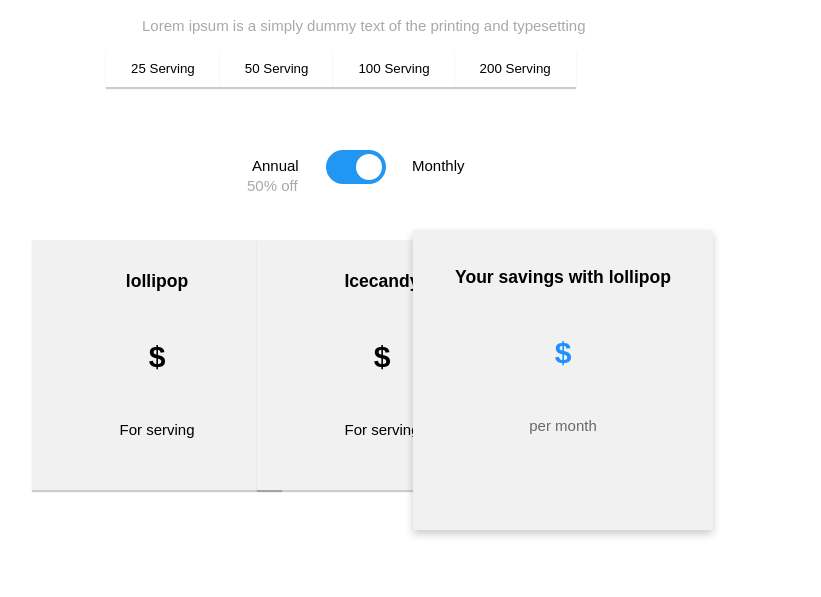
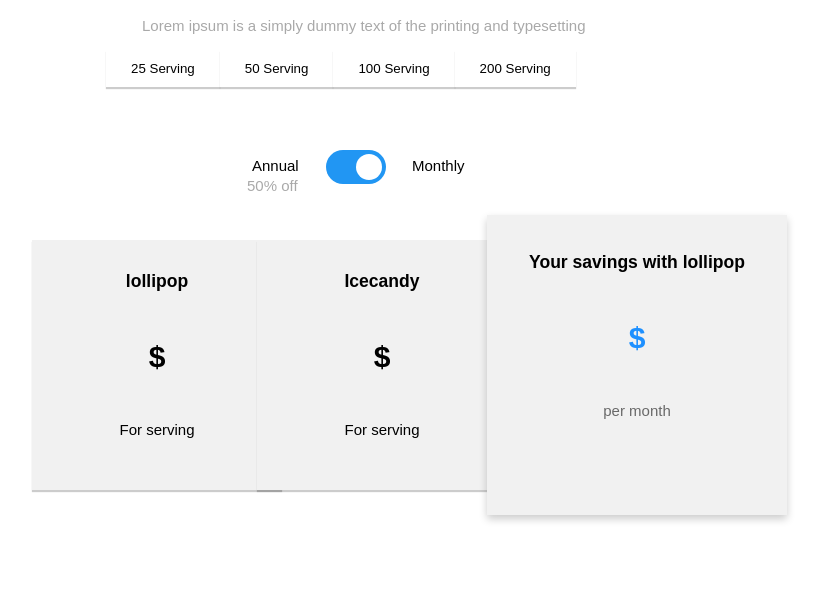
Before and after one commit to mk1999/fyle, a plain HTML site: page index.html in a window 1280 px wide. Shown: the part 750-1347 px from the top of the page, without its empty margins (358-1179 px from the left). Drawn offline with Linux system fonts and the light colour scheme.

Commit message:
Update style.css

```diff
--- a/css/style.css
+++ b/css/style.css
@@ -343,8 +343,8 @@ body {
 
 .row1 {margin: 0 -5px;
   position: absolute;
-  top:980px;
-  left:776px;
+  top:965px;
+  left:850px;
 }
 
 
```
